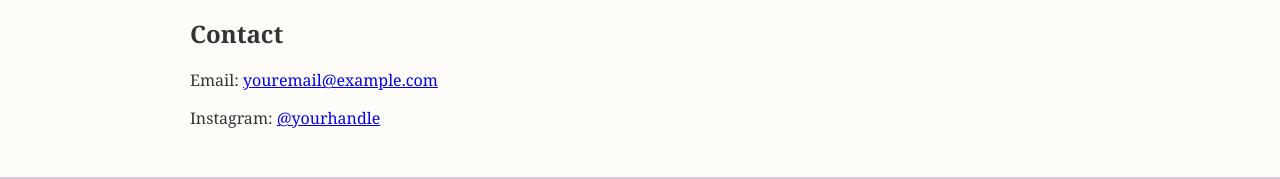
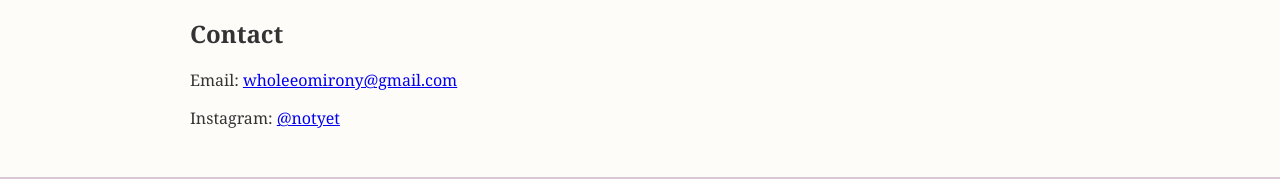
Before and after one commit to taylorlawhon/taylorlawhon.github.io, a plain HTML site: page index.html in a window 1280 px wide. Shown: the part 936-1115 px from the top of the page. Drawn offline with Linux system fonts and the light colour scheme.

Commit message:
Update index.html

```diff
--- a/index.html
+++ b/index.html
@@ -96,8 +96,8 @@
 
     <section id="contact">
       <h2>Contact</h2>
-      <p>Email: <a href="mailto:youremail@example.com">youremail@example.com</a></p>
-      <p>Instagram: <a href="https://instagram.com/yourhandle">@yourhandle</a></p>
+      <p>Email: <a href="mailto:wholesomeirony@gmail.com">wholeeomirony@gmail.com</a></p>
+      <p>Instagram: <a href="https://instagram.com/yourhandle">@notyet</a></p>
     </section>
   </main>
 
```
